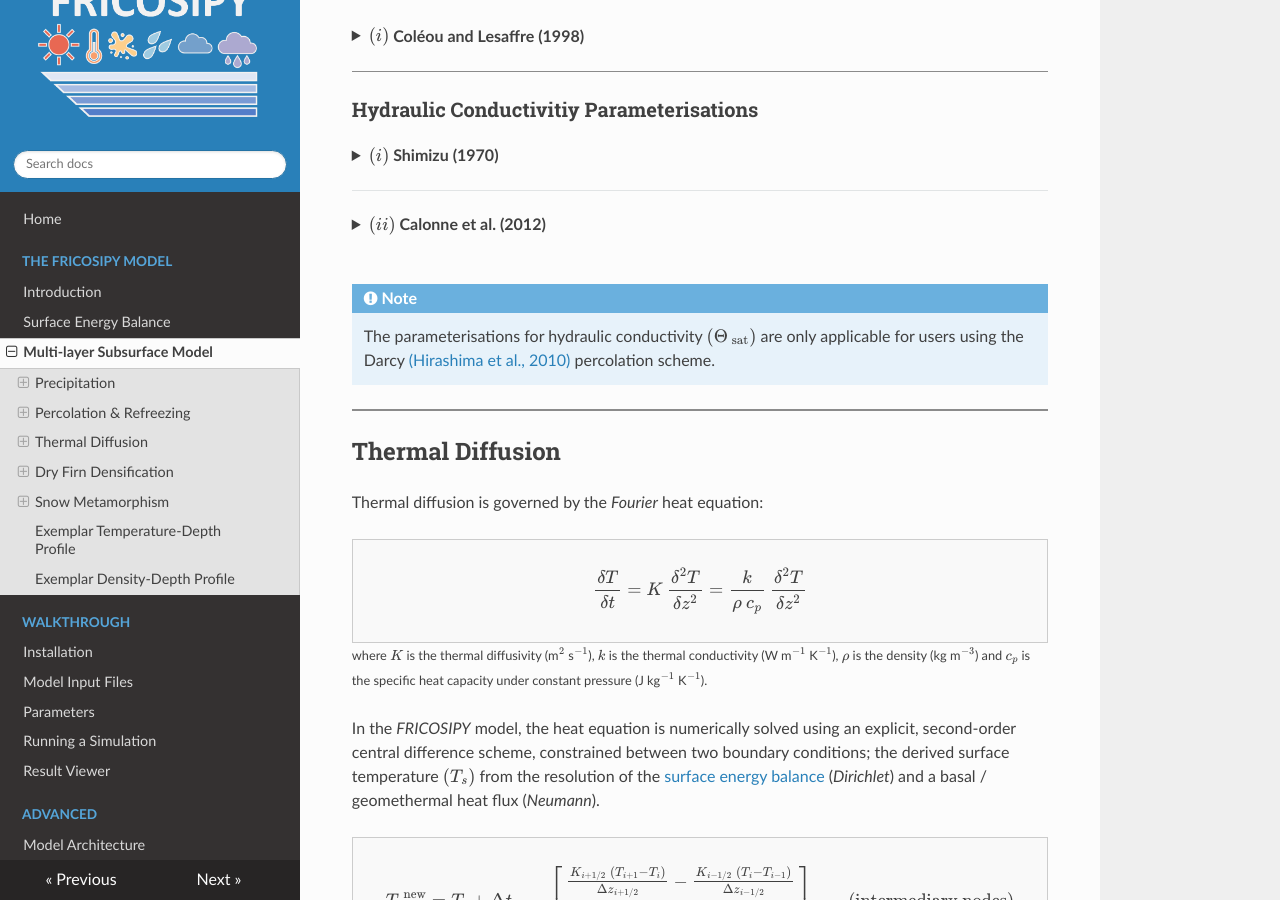
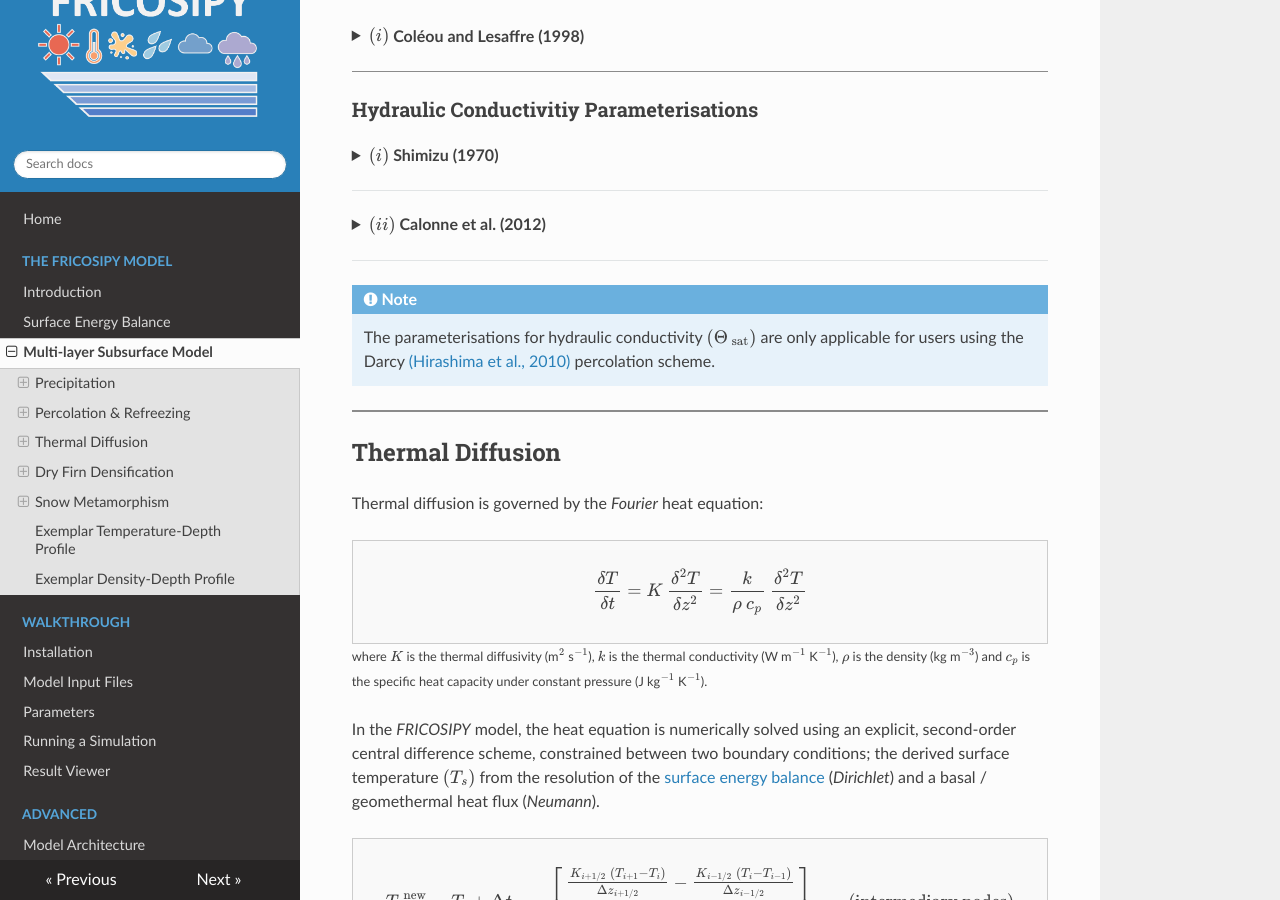
Before and after one commit to MarcusGastaldello/FRICOSIPY, an MkDocs documentation site: the page built from docs/subsurface_model.md, in a window 1280 px wide and 900 px high, scrolled down 2273 px. Built offline with MkDocs 1.6.1, drawn with Linux system fonts in a browser that asks for light colours.

Commit message:
Update subsurface_model.md

```diff
--- a/docs/subsurface_model.md
+++ b/docs/subsurface_model.md
@@ -138,12 +138,12 @@
     Using the parameterisation of  [Calonne et al. (2012)](https://doi.org/10.5194/tc-6-939-2012), the saturated hydraulic conductivity $(\Theta)$ is empirically-derived based on 3-dimensional image-based computations.
     <div style="border:1px solid #ccc; padding:10px; background:#f9f9f9; max-width:100%; overflow-x:auto;">
     $$
-    \Theta_{\text{ sat}} = 3.0 \: \left( \frac{d}{2} \right)^2 \: \exp (-0.0130 \rho)
+    \Theta_{\text{ sat}} = 3.0 \: \left( \frac{d}{2} \right)^2 \: \exp (-0.0130 \: \rho)
     $$
     </div>
     <small>where $d$ is the snow grain size (mm) and $\rho$ is the subsurface layer density (kg m$^{-3}$).</small>
 
-<br>
+---
 !!! note
 
     The parameterisations for hydraulic conductivity $(\Theta_{\text{ sat}})$ are only applicable for users using the Darcy [(Hirashima et al., 2010)](https://doi.org/10.1016/j.coldregions.2010.09.003) percolation scheme.
```
